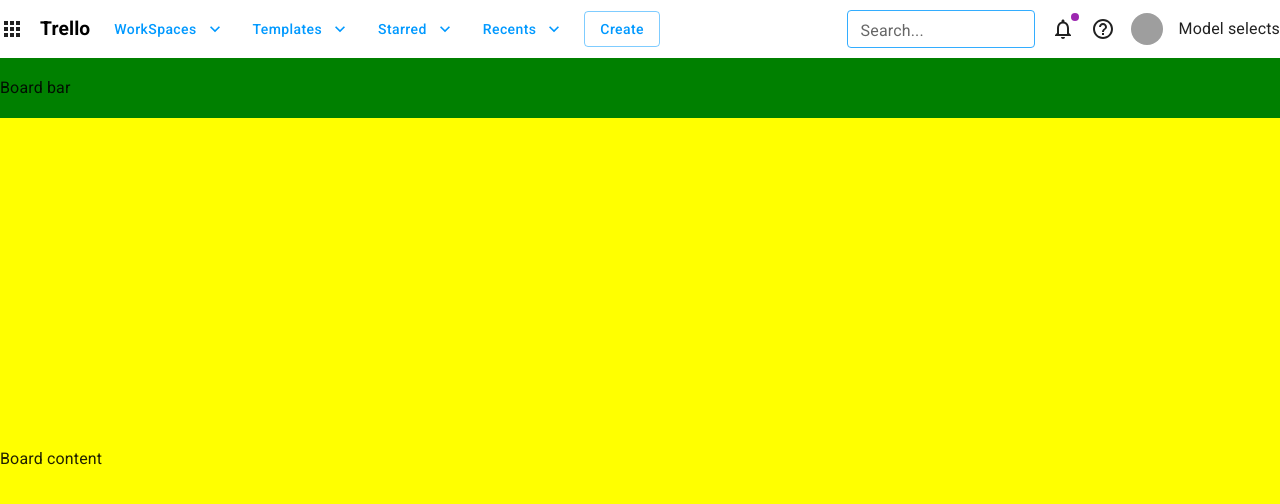
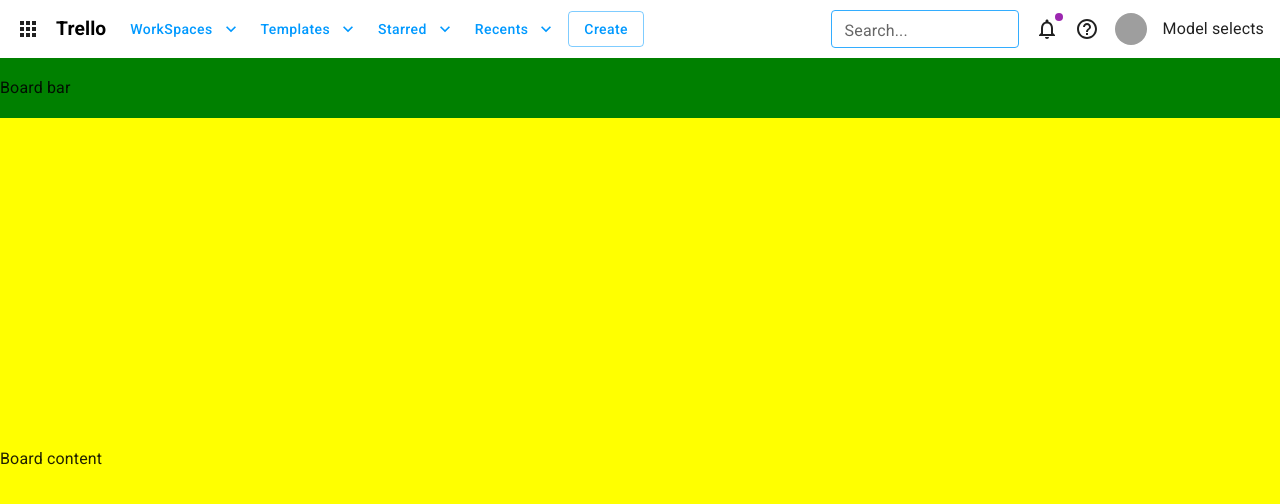
Before and after one commit to danghuyphu1709/react-fe, a React (Vite) app: page / in a window 1280 px wide. Shown: the top 504 px of the page. Built offline with nearby package versions, Linux system fonts and the light colour scheme; grey boxes are pictures that could not be loaded.

Commit message:
css base line

```diff
--- a/src/components/AppBar/AppBar.jsx
+++ b/src/components/AppBar/AppBar.jsx
@@ -16,12 +16,14 @@ import HelpOutlineIcon from "@mui/icons-material/HelpOutline";
 function AppBar() {
   return (
     <>
-      <Box
+      <Box px={2}
         sx={{
           display: "flex",
           justifyContent: "space-between",
           width: "100%",
           height: (theme) => theme.custom.appBarHeigth,
+          gap: 2,
+          overflowX:'auto'
         }}
       >
         <Box
@@ -46,12 +48,19 @@ function AppBar() {
               Trello
             </Typography>
 
-            <WorkSpace />
-            <Templates />
-            <Starred />
-            <Recent />
-            <Button variant="outlined">Create</Button>
+              <Box sx={{ display:{ xs:'none',md:'flex' },gap:1 }}>
+
+              <WorkSpace />
+              <Templates />
+              <Starred />
+              <Recent />
+              <Button variant="outlined">Create</Button>
+
+              </Box>
+
+
           </Box>
+
         </Box>
 
         <Box
@@ -66,6 +75,7 @@ function AppBar() {
             label="Search..."
             type="search"
             size="small"
+            sx={{ minWidth:120 }}
           />
           <Tooltip title="Notifications" sx={{ cursor: "pointer" }}>
             <Badge color="secondary" variant="dot">
@@ -75,7 +85,7 @@ function AppBar() {
           <Tooltip title="help" sx={{ cursor: "pointer" }}>
             <HelpOutlineIcon />
           </Tooltip>
-          <Profile/>
+          <Profile />
           Model selects
         </Box>
       </Box>
--- a/src/theme.js
+++ b/src/theme.js
@@ -1,11 +1,11 @@
-
+import { Height } from "@mui/icons-material";
 import { experimental_extendTheme as extendTheme } from "@mui/material/styles";
 
 const theme = extendTheme({
   custom: {
-    appBarHeigth :'58px',
-    boarBarHeigth: '60px',
-    textColorDefault:'#ff5252'
+    appBarHeigth: "58px",
+    boarBarHeigth: "60px",
+    textColorDefault: "#ff5252",
   },
   colorSchemes: {
     light: {
@@ -17,29 +17,47 @@ const theme = extendTheme({
     },
   },
   components: {
+    MuiCssBaseline: {
+      styleOverrides: {
+        body: {
+          "*::-webkit-scrollbar ": {
+            with: "5px",
+            height: "5px",
+          },
+          "*::-webkit-scrollbar-thumb ": {
+            backgroundColor:'#EEEEEE',
+            borderRadius:'5px'
+          },
+          "*::-webkit-scrollbar-thumb:hover ": {
+            backgroundColor:'#888888',
+            borderRadius:'5px'
+          },
+        },
+      },
+    },
     MuiButton: {
       styleOverrides: {
         root: {
-          textTransform:'none',
+          textTransform: "none",
         },
       },
     },
     MuiOutlinedInput: {
       styleOverrides: {
-        root: ({theme}) => {
+        root: ({ theme }) => {
           return {
-           color:theme.palette.primary.main,
-           fontSize:'0.875rem',
-           '.MuiOutlinedInput-notchedOutline':{
-            borderColor: theme.palette.primary.light
-           },
-           '&:hover':{
-            '.MuiOutlinedInput-notchedOutline':{
-              borderColor: theme.palette.primary.main
-             }
-           }
-          }
-        }
+            color: theme.palette.primary.main,
+            fontSize: "0.875rem",
+            ".MuiOutlinedInput-notchedOutline": {
+              borderColor: theme.palette.primary.light,
+            },
+            "&:hover": {
+              ".MuiOutlinedInput-notchedOutline": {
+                borderColor: theme.palette.primary.main,
+              },
+            },
+          };
+        },
       },
     },
   },
```
